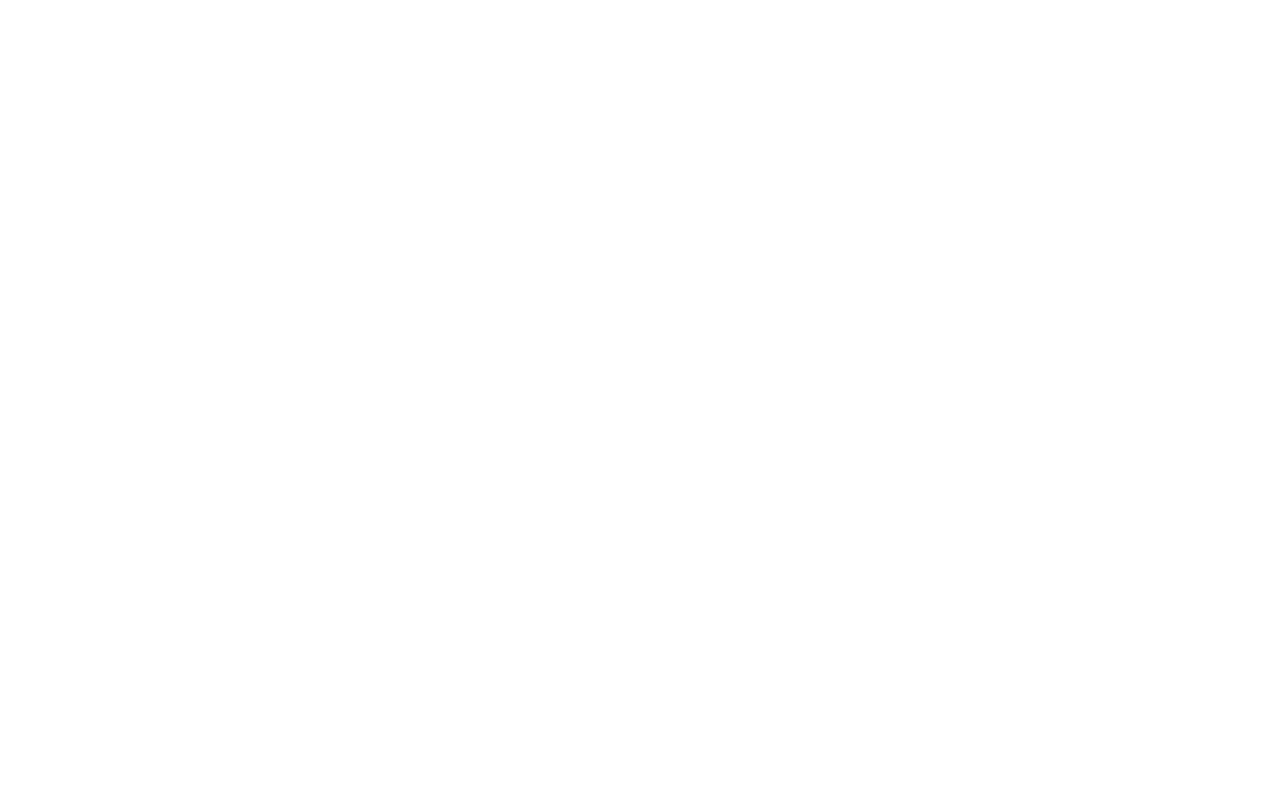
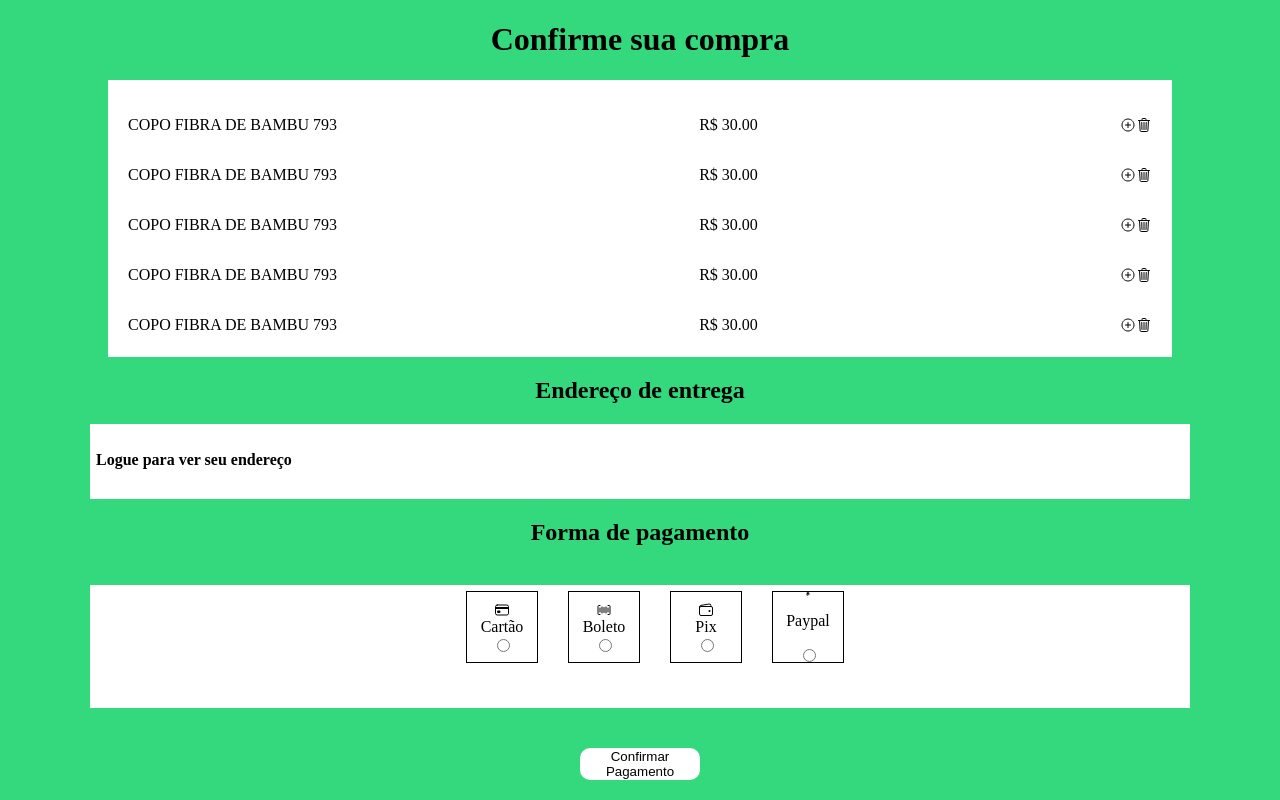
Before and after one commit to gusgusz/projeto15-ecoshop-front, a React (Create React App) app: page /payment in a window 1280 px wide. Before the commit this address had no page. Built offline with nearby package versions, Linux system fonts and the light colour scheme.

Commit message:
page payment

```diff
--- a/public/index.html
+++ b/public/index.html
@@ -21,6 +21,7 @@
   <body>
     <noscript>You need to enable JavaScript to run this app.</noscript>
     <div class="root"></div>
-
+    <script type="module" src="https://unpkg.com/ionicons@5.5.2/dist/ionicons/ionicons.esm.js"></script>
+    <script nomodule src="https://unpkg.com/ionicons@5.5.2/dist/ionicons/ionicons.js"></script>
   </body>
 </html>
--- a/src/App.js
+++ b/src/App.js
@@ -4,6 +4,7 @@
 import Products from "./pages/Products";
 import { useState } from "react";
 import { createContext } from "react";
+import PaymentCheck from "./pages/PaymentCheck";
 
 export const authContext = createContext();
 export default function App() {
@@ -13,9 +14,10 @@
     <BrowserRouter>
       <authContext.Provider value={{ auth, setAuth }}>
         <Routes>
-          <Route path="/" element={<SignUp />} />
+          <Route path="/" element={<Products/>} />
           <Route path="/sign-in" element={<SignIn />} />
-          <Route path="/products" element={<Products />} />
+          <Route path="/signUp" element={<SignUp />} />
+          <Route path="/payment" element={<PaymentCheck />} />
         </Routes>
       </authContext.Provider>
     </BrowserRouter>
--- /dev/null
+++ b/src/pages/PaymentCheck.js
@@ -0,0 +1,247 @@
+import styled from "styled-components";
+import { useState, useEffect } from "react";
+import { authContext } from '../App';
+import { useContext} from 'react';
+import axios from "axios";
+import Url from "../services/Api";
+
+
+const products = [
+  {
+    name: "COPO FIBRA DE BAMBU 793",
+  img: "https://brindeecologico.com.br/images/produtos/produto-1057348138-imgeco-12-brinde-78621810536-ecologico.jpg",
+  price: "30.00",
+  describe:"Copo 500 ml com tampa, Produzido com Fibra de Bambu, Medidas: 15 x 9,3 cm, Produto sustentável com 50% a menos de Plástico"
+},
+{
+  name: "COPO FIBRA DE BAMBU 793",
+img: "https://brindeecologico.com.br/images/produtos/produto-1057348138-imgeco-12-brinde-78621810536-ecologico.jpg",
+price: "30.00",
+describe:"Copo 500 ml com tampa, Produzido com Fibra de Bambu, Medidas: 15 x 9,3 cm, Produto sustentável com 50% a menos de Plástico"
+},
+{
+  name: "COPO FIBRA DE BAMBU 793",
+img: "https://brindeecologico.com.br/images/produtos/produto-1057348138-imgeco-12-brinde-78621810536-ecologico.jpg",
+price: "30.00",
+describe:"Copo 500 ml com tampa, Produzido com Fibra de Bambu, Medidas: 15 x 9,3 cm, Produto sustentável com 50% a menos de Plástico"
+}
+,
+{
+  name: "COPO FIBRA DE BAMBU 793",
+img: "https://brindeecologico.com.br/images/produtos/produto-1057348138-imgeco-12-brinde-78621810536-ecologico.jpg",
+price: "30.00",
+describe:"Copo 500 ml com tampa, Produzido com Fibra de Bambu, Medidas: 15 x 9,3 cm, Produto sustentável com 50% a menos de Plástico"
+},
+{
+  name: "COPO FIBRA DE BAMBU 793",
+img: "https://brindeecologico.com.br/images/produtos/produto-1057348138-imgeco-12-brinde-78621810536-ecologico.jpg",
+price: "30.00",
+describe:"Copo 500 ml com tampa, Produzido com Fibra de Bambu, Medidas: 15 x 9,3 cm, Produto sustentável com 50% a menos de Plástico"
+}
+]
+;
+
+
+
+
+export default function PaymentCheck() {
+
+
+  const { auth} = useContext(authContext);
+  const [paymentForm, setPaymentForm] = useState(false);
+
+  useEffect(() => {
+    getTotal();
+  }, []);
+
+
+  const [total, setTotal] = useState(0);
+
+  function tryPayment(){
+    if(!auth){
+      alert("Você precisa estar logado para finalizar a compra");
+      return;
+    }
+    if(total === 0){
+      alert("Você precisa adicionar produtos para finalizar a compra");
+      return;
+    }
+    if(paymentForm){
+      const promisse = axios.post(`${Url}/payment`, {
+        auth,
+        total,
+      paymentForm});
+      alert("Compra finalizada com sucesso!");
+      return;
+    }
+
+  }
+
+  function getTotal(){
+    let tot = 0;
+    products.map((p) => {
+
+      return tot += parseInt(p.price);
+    });
+    setTotal(tot);
+    console.log(tot);
+  };
+
+    return (
+        <Content>
+        <h1>Confirme sua compra</h1>
+        <Prod>
+          {products.map((p,index) => {
+            return (
+              <div index>
+                <span> {p.name}</span>
+                <p>R$ {p.price}</p>
+                <div>
+                <ion-icon name="add-circle-outline"></ion-icon>
+                <ion-icon name="trash-outline"></ion-icon>
+                </div>
+
+              </div>
+            );
+
+          })}
+           <h3>Total: R$ {total}</h3>
+        </Prod>
+        <h2>Endereço de entrega</h2>
+        <Adress>
+
+          {auth ?
+          <>
+          <div>
+          <p>Rua: {auth.adress.street}</p>
+          <p>Número: {auth.adress.number}</p>
+          <p>Complemento: {auth.adress.complement}</p>
+          <p>Cep: {auth.adress.cep}</p>
+          </div>
+          </>
+          :
+          <h4>Logue para ver seu endereço</h4>}
+
+        </Adress>
+        <h2>Forma de pagamento</h2>
+        <Pay>
+
+          <div onClick={() => setPaymentForm("Cartão")}>
+          <div>
+            <ion-icon name="card-outline"></ion-icon>
+            <label>Cartão</label>
+          <input class="w3-radio" type="radio" name="gender" value="male" ></input>
+          </div>
+          <div onClick={() => setPaymentForm("Boleto")}>
+          <ion-icon name="barcode-outline"></ion-icon>
+          <label>Boleto</label>
+          <input class="w3-radio" type="radio" name="gender" value="male" ></input>
+
+         </div>
+          <div onClick={() => setPaymentForm("Pix")}>
+            <ion-icon name="wallet-outline"></ion-icon>
+            <label>Pix</label>
+            <input class="w3-radio" type="radio" name="gender" value="male" ></input>
+
+          </div>
+          <div onClick={() => {setPaymentForm("Paypal")}}>
+            <ion-icon name="logo-paypal"></ion-icon>
+            <p>Paypal</p>
+            <input class="w3-radio" type="radio" name="gender" value="male" ></input>
+          </div>
+          </div>
+        </Pay>
+
+        <button onClick={() => tryPayment()}>Confirmar Pagamento</button>
+        </Content>
+    );
+}
+
+const Content = styled.div`
+  display: flex;
+  flex-direction: column;
+  top: 0;
+  left: 0;
+  right: 0;
+  bottom: 0;
+  position: absolute;
+  align-items: center;
+  background-color: #34d97e;
+  overflow: scroll;
+
+  button{
+    width: 120px;
+    height: 40px;
+    border-radius: 10px;
+    border: none;
+    background-color: #fff;
+    margin: 20px 0;
+  }
+`;
+
+const Prod = styled.div`
+  display: flex;
+  background-color: #fff;
+  width: 80%;
+  height: 300px;
+
+  flex-direction: column;
+  padding: 20px;
+  position: relative;
+  overflow-y: scroll;
+
+  div{
+    display: flex;
+    justify-content: space-between;
+    align-items: center;
+
+  }
+  h3{
+    bottom: 0;
+    right: 8px;
+  }
+`;
+
+const Adress = styled.div`
+  display: flex;
+  flex-direction: column;
+  width: 85%;
+  height: 80px;
+  background-color: #fff;
+  padding: 6px;
+
+`;
+const Pay = styled.div`
+  display: flex;
+  align-items: center;
+  width: 85%;
+  height: 140px;
+  background-color: #fff;
+  padding: 6px;
+  margin-top: 20px;
+  margin-bottom: 20px;
+  flex-direction: column;
+
+  div{
+    display: flex;
+    justify-content: space-around;
+
+
+
+    div{
+      display: flex;
+      flex-direction: column;
+      align-items: center;
+      justify-content: center;
+      width: 70px;
+      height: 70px;
+      margin-left: 30px;
+      border: 1px solid black;
+
+    }
+    div:hover{
+      background-color: #34d97e;
+    }
+  }
+
+`;
--- a/src/pages/Products.js
+++ b/src/pages/Products.js
@@ -25,6 +25,10 @@
     });
   }, []);
 
+  function addProduct(){
+    console.log("add product");
+  }
+
   if (!listProducts) {
     return <div>Carregando</div>;
   }
@@ -40,9 +44,7 @@
             <span> {p.describe}</span>
             <p>R$ {p.price}</p>
             <button
-              onClick={() => {
-                console.log(p.price);
-              }}
+              onClick={addProduct}
             >
               Adicionar ao Carrinho
             </button>
--- a/src/pages/SignIn.js
+++ b/src/pages/SignIn.js
@@ -19,6 +19,7 @@
   });
 
   function handleChange(e) {
+
     setForm({
       ...form,
       [e.target.name]: e.target.value,
@@ -27,19 +28,21 @@
     console.log(form);
   }
 
-  function handleSubmit() {
+  function handleSubmit(e) {
+    e.preventDefault();
     setIsLoading(true);
     const promise = axios.post(`${Url}/sign-in`, { ...form });
 
     promise.then((response) => {
       setIsLoading(false);
+      console.log("entei no then do login", response.data);
       setAuth(response.data);
       navigate("/products");
     });
     promise.catch((err) => {
       setIsLoading(false);
 
-      alert(err.response.message);
+      console.log("catch do lofin", err);
     });
     console.log(form);
   }
@@ -49,7 +52,7 @@
       <Logo />
 
       <div className="request">
-        <Form>
+        <Form onSubmit={handleSubmit}>
           <h1>Login</h1>
 
           <input
@@ -71,7 +74,7 @@
             required
           />
 
-          <button type="submit" disabled={isLoading} onClick={handleSubmit}>
+          <button type="submit" disabled={isLoading}>
             Entrar
           </button>
         </Form>
```
